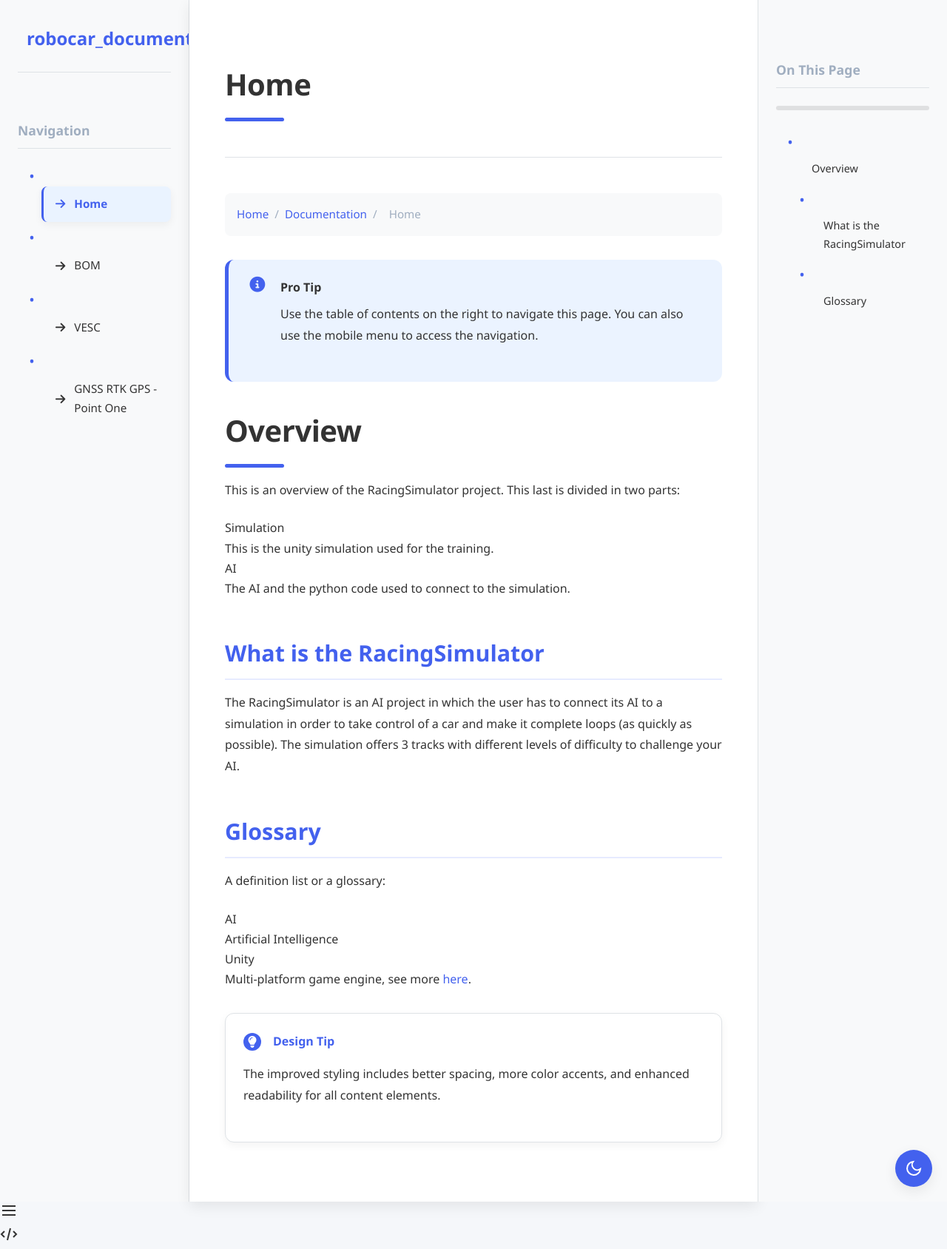
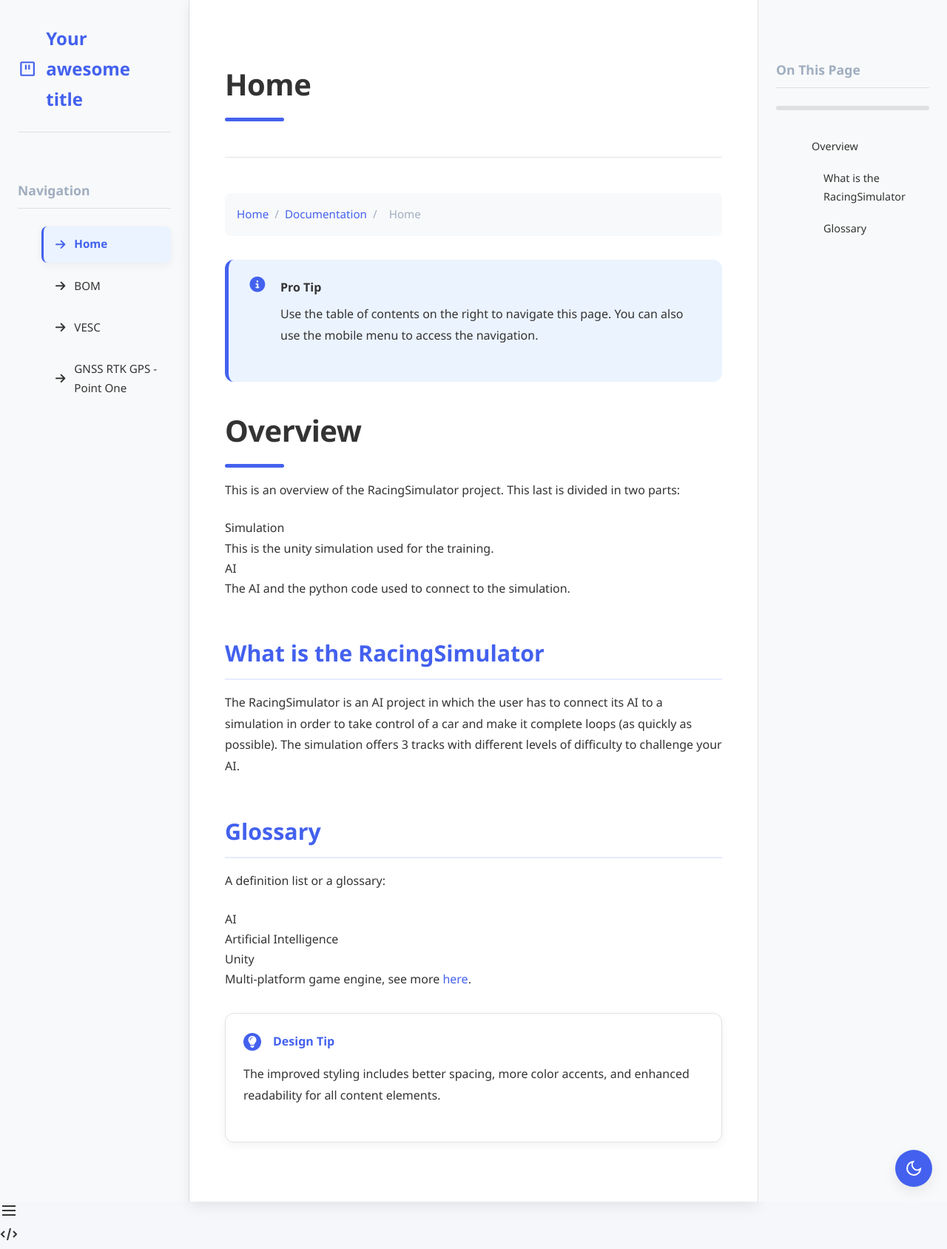
Before and after one commit to Tek5-robocar/robocar_documentation, a Jekyll site: the page built from index.md, in a window 1280 px wide. Shown: the whole page at 74% size. Built offline with Jekyll 4.4.1, drawn with Linux system fonts in a browser that asks for light colours.

```diff
--- a/_config.yml
+++ b/_config.yml
@@ -1,14 +1,55 @@
-lsi: false
-safe: true
-incremental: false
+# Welcome to Jekyll!
+#
+# This config file is meant for settings that affect your whole blog, values
+# which you are expected to set up once and rarely edit after that. If you find
+# yourself editing this file very often, consider using Jekyll's data files
+# feature for the data you need to update frequently.
+#
+# For technical reasons, this file is *NOT* reloaded automatically when you use
+# 'bundle exec jekyll serve'. If you change this file, please restart the server process.
+#
+# If you need help with YAML syntax, here are some quick references for you:
+# https://learn-the-web.algonquindesign.ca/topics/markdown-yaml-cheat-sheet/#yaml
+# https://learnxinyminutes.com/docs/yaml/
+#
+# Site settings
+# These are used to personalize your new site. If you look in the HTML files,
+# you will see them accessed via {{ site.title }}, {{ site.email }}, and so on.
+# You can create any custom variable you would like, and they will be accessible
+# in the templates via {{ site.myvariable }}.
+
+title: Your awesome title
+email: your-email@example.com
+description: >- # this means to ignore newlines until "baseurl:"
+  Write an awesome description for your new site here. You can edit this
+  line in _config.yml. It will appear in your document head meta (for
+  Google search results) and in your feed.xml site description.
+baseurl: "" # the subpath of your site, e.g. /blog
+url: "" # the base hostname & protocol for your site, e.g. http://example.com
+twitter_username: jekyllrb
+github_username:  jekyll
+
+# Build settings
 theme: minima
-markdown: kramdown
-highlighter: rouge
-baseurl: "/robocar_documentation"
-include:
-  - search.json
-gist:
-  noscript: false
-kramdown:
-  math_engine: mathjax
-  syntax_highlighter: rouge
+plugins:
+  - jekyll-feed
+
+# Exclude from processing.
+# The following items will not be processed, by default.
+# Any item listed under the `exclude:` key here will be automatically added to
+# the internal "default list".
+#
+# Excluded items can be processed by explicitly listing the directories or
+# their entries' file path in the `include:` list.
+#
+# exclude:
+#   - .sass-cache/
+#   - .jekyll-cache/
+#   - gemfiles/
+#   - Gemfile
+#   - Gemfile.lock
+#   - node_modules/
+#   - vendor/bundle/
+#   - vendor/cache/
+#   - vendor/gems/
+#   - vendor/ruby/
--- a/_layouts/three-column.html
+++ b/_layouts/three-column.html
@@ -154,7 +154,12 @@
     }
 
     .sidebar ul {
-      list-style: none;
+      list-style: none !important; /* Ensure no bullets */
+      padding-left: 0 !important; /* Remove default padding */
+    }
+
+    .sidebar li::before {
+      display: none !important; /* Hide any pseudo-elements */
     }
 
     .sidebar li {
@@ -232,6 +237,10 @@
       justify-content: space-between;
     }
 
+    #toc .toc-list-item::before {
+      display: none !important; /* Hide any pseudo-elements */
+    }
+
     /* Custom TOC Styles */
     #toc {
       position: relative;
@@ -240,8 +249,8 @@
     }
 
     #toc .toc-list {
-      list-style: none;
-      padding-left: 0;
+      list-style: none !important; /* Ensure no bullets */
+      padding-left: 0 !important; /* Remove default padding */
     }
 
     #toc .toc-level-1 {
@@ -273,7 +282,7 @@
       text-decoration: none;
       color: var(--text-color);
       display: block;
-      padding: 0.6rem 1rem;
+      padding: 0.4rem 1rem;
       border-radius: var(--radius-sm);
       transition: var(--transition);
       font-size: 0.9rem;
```
